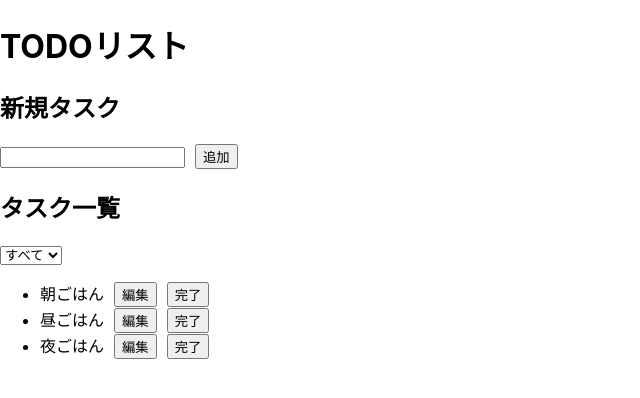
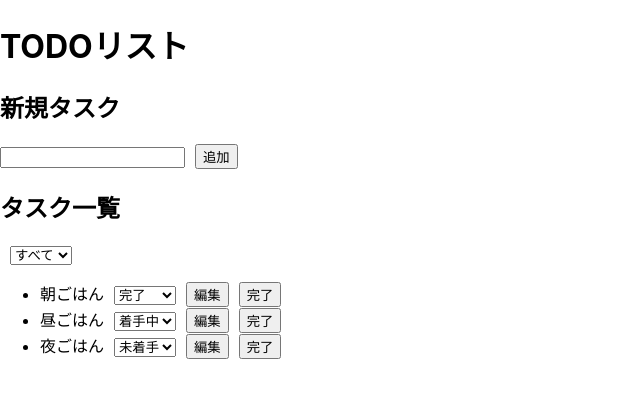
Before and after one commit to nomoto03/react-todo-app, a React (Create React App) app: page / in a window 1280 px wide. Shown: the top 398 px of the page, without its empty margins (0-640 px from the left). Built offline with nearby package versions, Linux system fonts and the light colour scheme.

Commit message:
filter処理を追加

```diff
--- a/src/App.css
+++ b/src/App.css
@@ -1,3 +1,7 @@
 button {
   margin-left: 10px;
 }
+
+select {
+  margin-left: 10px;
+}
--- a/src/App.js
+++ b/src/App.js
@@ -1,4 +1,4 @@
-import { useState, useReducer } from "react";
+import { useState, useReducer, useEffect } from "react";
 import "./App.css";
 import NewTaskForm from "./components/NewTaskForm";
 import TaskList from "./components/TaskList";
@@ -22,12 +22,21 @@ const todosReducer = (state, action) => {
           status: STATUSES.TODO,
         },
       ];
-    case "update":
+    case "updateTitle":
       return [...state].map((todo) =>
         todo.id === action.payload.id
           ? {
-              id: action.payload.id,
+              ...todo,
               title: action.payload.title,
+            }
+          : todo
+      );
+    case "updateStatus":
+      return [...state].map((todo) =>
+        todo.id === action.payload.id
+          ? {
+              ...todo,
+              status: action.payload.status,
             }
           : todo
       );
@@ -46,9 +55,11 @@ function App() {
   ];
   const [isEditing, setIsEditing] = useState(false);
   const [latestTodoId, setLatestTodoId] = useState(initialTodos.length);
-  const [editId, setEditId] = useState(0);
+  const [editId, setEditId] = useState(null);
   const [newTask, setNewTask] = useState("");
   const [todos, dispatchTodos] = useReducer(todosReducer, initialTodos);
+  const [filter, setFilter] = useState("all");
+  const [filteredTodos, setFilteredTodos] = useState(todos);
   // ↓ここで定義するのか？
   const handleAddTodo = () => {
     dispatchTodos({
@@ -60,15 +71,11 @@ function App() {
   };
   const handleEditTodo = (currentTodoId) => {
     dispatchTodos({
-      type: "update",
-      // TODO: statusの編集
+      type: "updateTitle",
       payload: { id: currentTodoId, title: newTask },
     });
     setIsEditing(false);
-    setNewTask("");
-  };
-  const handleEditTaskFormClose = () => {
-    setIsEditing(false);
+    setEditId(null);
     setNewTask("");
   };
   const handleEditTaskFormOpen = (id, title) => {
@@ -76,16 +83,36 @@ function App() {
     setEditId(id);
     setNewTask(title);
   };
+  const handleEditTaskFormClose = () => {
+    setIsEditing(false);
+    setNewTask("");
+  };
+  const handleStatusChange = (currentTodoId, e) => {
+    dispatchTodos({
+      type: "updateStatus",
+      payload: { id: currentTodoId, status: e.target.value },
+    });
+  };
   const handleCompleteTodo = (currentTodoId) => {
     dispatchTodos({
       type: "delete",
       payload: { id: currentTodoId },
     });
   };
+  useEffect(() => {
+    const handleFilterChange = () => {
+      const newFilteredTodos =
+        filter === "all"
+          ? [...todos]
+          : [...todos].filter((todo) => todo.status === filter);
+      setFilteredTodos(newFilteredTodos);
+    };
+    handleFilterChange();
+  }, [filter, todos]);
+
   return (
     <div className="App">
       <h1>TODOリスト</h1>
-      {/* ↓compornentに渡すpropsはこれで良い？ */}
       {isEditing ? (
         <TaskEditForm
           editId={editId}
@@ -102,11 +129,12 @@ function App() {
         />
       )}
       <TaskList
-        todos={todos}
+        todos={filteredTodos}
         handleEditTaskFormOpen={handleEditTaskFormOpen}
+        handleStatusChange={handleStatusChange}
         handleCompleteTodo={handleCompleteTodo}
       >
-        <Filter />
+        <Filter setFilter={setFilter} />
       </TaskList>
     </div>
   );
--- a/src/components/Filter.js
+++ b/src/components/Filter.js
@@ -1,7 +1,7 @@
 import React from 'react'
 import { STATUSES } from '../App'
 
-const Filter = () => {
+const Filter = ({ setFilter }) => {
   const filterOptions = [
     { value: "all", label: "すべて"},
     { value: STATUSES.TODO, label: "未着手"},
@@ -9,7 +9,7 @@ const Filter = () => {
     { value: STATUSES.DONE, label: "完了"},
   ]
   return (
-    <select>
+    <select onChange={(e) => setFilter(e.target.value)}>
       {filterOptions.map((option) =>
         <option key={option.value} value={option.value}>{option.label}</option>
       )}
--- a/src/components/TaskList.js
+++ b/src/components/TaskList.js
@@ -1,15 +1,35 @@
 import React from "react";
 
-const TaskList = ({ todos, handleEditTaskFormOpen, handleCompleteTodo, children }) => {
+import { STATUSES } from "../App";
+
+const TaskList = ({
+  todos,
+  handleEditTaskFormOpen,
+  handleStatusChange,
+  handleCompleteTodo,
+  children,
+}) => {
+  const statusOptions = [
+    { value: STATUSES.TODO, label: "未着手" },
+    { value: STATUSES.IN_PROGRESS, label: "着手中" },
+    { value: STATUSES.DONE, label: "完了" },
+  ];
   return (
     <div>
       <h2>タスク一覧</h2>
-      { children }
+      {children}
       <ul>
         {todos.map((todo) => (
           <li key={todo.id}>
             {todo.title}
-            <button onClick={() => handleEditTaskFormOpen(todo.id, todo.title)}>編集</button>
+            <select value={todo.status} onChange={(e) => handleStatusChange(todo.id, e)}>
+              {statusOptions.map((status) => (
+                <option value={status.value}>{status.label}</option>
+              ))}
+            </select>
+            <button onClick={() => handleEditTaskFormOpen(todo.id, todo.title)}>
+              編集
+            </button>
             <button onClick={() => handleCompleteTodo(todo.id)}>完了</button>
           </li>
         ))}
```
